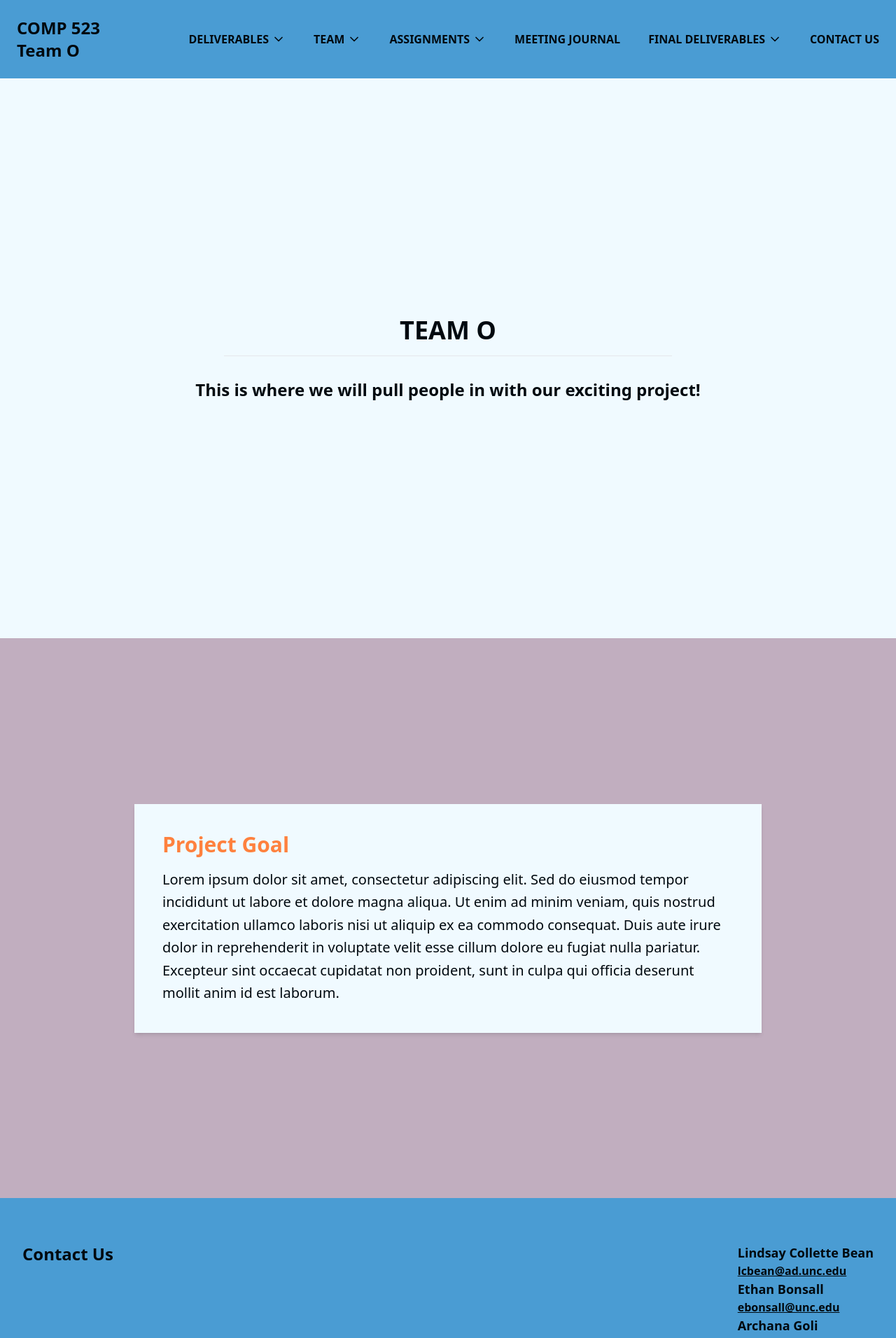
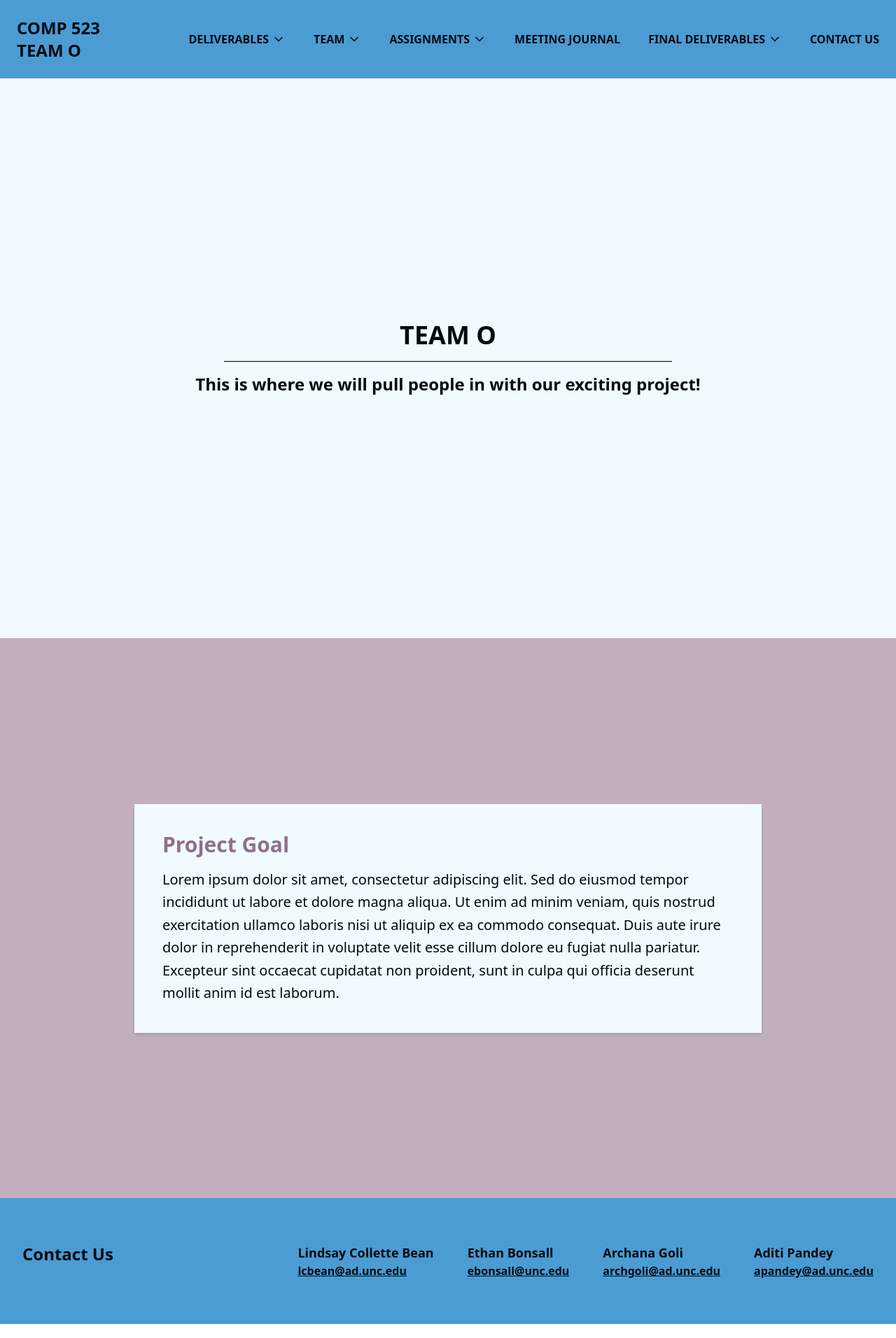
Before and after one commit to ethanbonsall/COMP-523-O, a Next.js app in the folder web/: page / in a window 1280 px wide. Shown: the top 1912 px of the page at 70% size. Built offline with nearby package versions, Linux system fonts and the light colour scheme.

Commit message:
Small fixes

```diff
--- a/web/components/bottombar.tsx
+++ b/web/components/bottombar.tsx
@@ -16,9 +16,9 @@
   return (
     <div className="flex flex-col md:flex-row bg-primary text-text w-full justify-between py-16 px-8">
       <h2 className="text-2xl font-bold mb-4 md:mb-0 ">Contact Us</h2>
-      <div className="gap-12">
+      <div className="flex flex-col md:flex-row gap-0 md:gap-12">
         {contacts.map((contact, index) => (
-          <div key={index} className="text-left mb-4 md:mb-0">
+          <div key={index} className=" text-left mb-4 md:mb-0">
             <p className="text-lg font-bold">{contact.name}</p>
             <button
               className="text-md text-text underline lowercase"
--- a/web/components/concept.tsx
+++ b/web/components/concept.tsx
@@ -1,8 +1,10 @@
 const Concept = () => {
   return (
-    <div className="w-full min-h-screen bg-secondary text-text flex items-center justify-center">
+    <div className="w-full min-h-screen bg-secondary text-text flex items-center px-4 justify-center">
       <div className="max-w-4xl w-full p-10 bg-background shadow-md rounded-lg">
-        <h1 className="text-3xl font-bold text-accent mb-4">Project Goal</h1>
+        <h1 className="text-3xl font-bold text-secondary-500 mb-4">
+          Project Goal
+        </h1>
         <p className="text-text text-xl leading-relaxed">
           Lorem ipsum dolor sit amet, consectetur adipiscing elit. Sed do
           eiusmod tempor incididunt ut labore et dolore magna aliqua. Ut enim ad
--- a/web/components/navbar.tsx
+++ b/web/components/navbar.tsx
@@ -15,10 +15,25 @@
   return (
     <nav className="bg-primary text-text p-6 flex sticky top-0 justify-between w-full z-50">
       {/* Left Logo / Title */}
-      <div className="flex flex-col text-2xl font-bold">
+      <button
+        className="flex flex-col text-2xl font-bold"
+        onClick={() => {
+          const root = document.documentElement;
+          const currentTheme = root.classList.contains("dark")
+            ? "dark"
+            : "light";
+          if (currentTheme === "light") {
+            root.classList.add("dark");
+            root.classList.remove("light");
+          } else {
+            root.classList.add("light");
+            root.classList.remove("dark");
+          }
+        }}
+      >
         <h1>COMP 523</h1>
         <h1>Team O</h1>
-      </div>
+      </button>
 
       {/* Desktop Nav */}
       <div className="hidden md:flex gap-x-10 justify-center self-center">
--- a/web/components/quick.tsx
+++ b/web/components/quick.tsx
@@ -2,7 +2,7 @@
   return (
     <section className="min-h-screen w-full flex flex-col items-center gap-4 px-4 md:px-0 justify-center bg-background text-text">
       <h1 className="text-4xl font-bold">TEAM O</h1>
-      <hr className="p-2 w-3/4 md:w-1/2"></hr>
+      <hr className="bg-text w-3/4 md:w-1/2" style={{ height: "2px" }}></hr>
       <p className="text-2xl font-semibold">
         This is where we will pull people in with our exciting project!
       </p>
```
